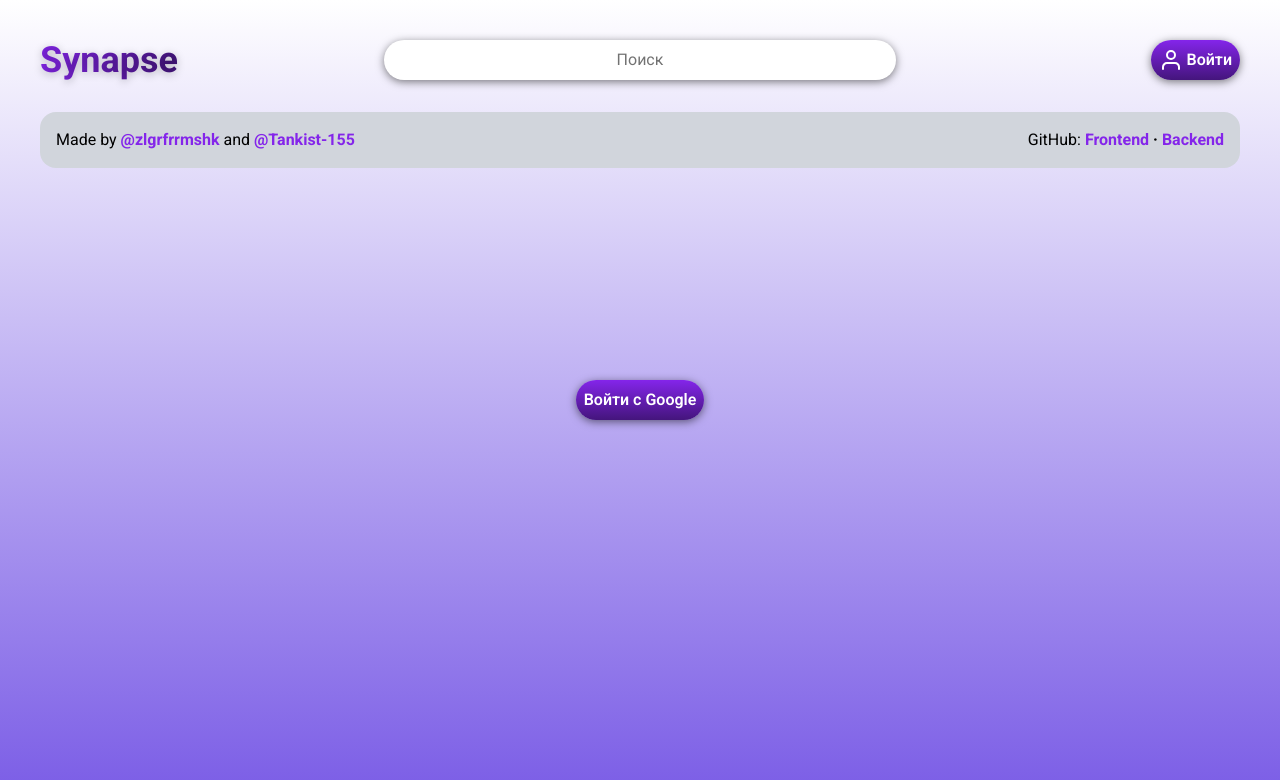
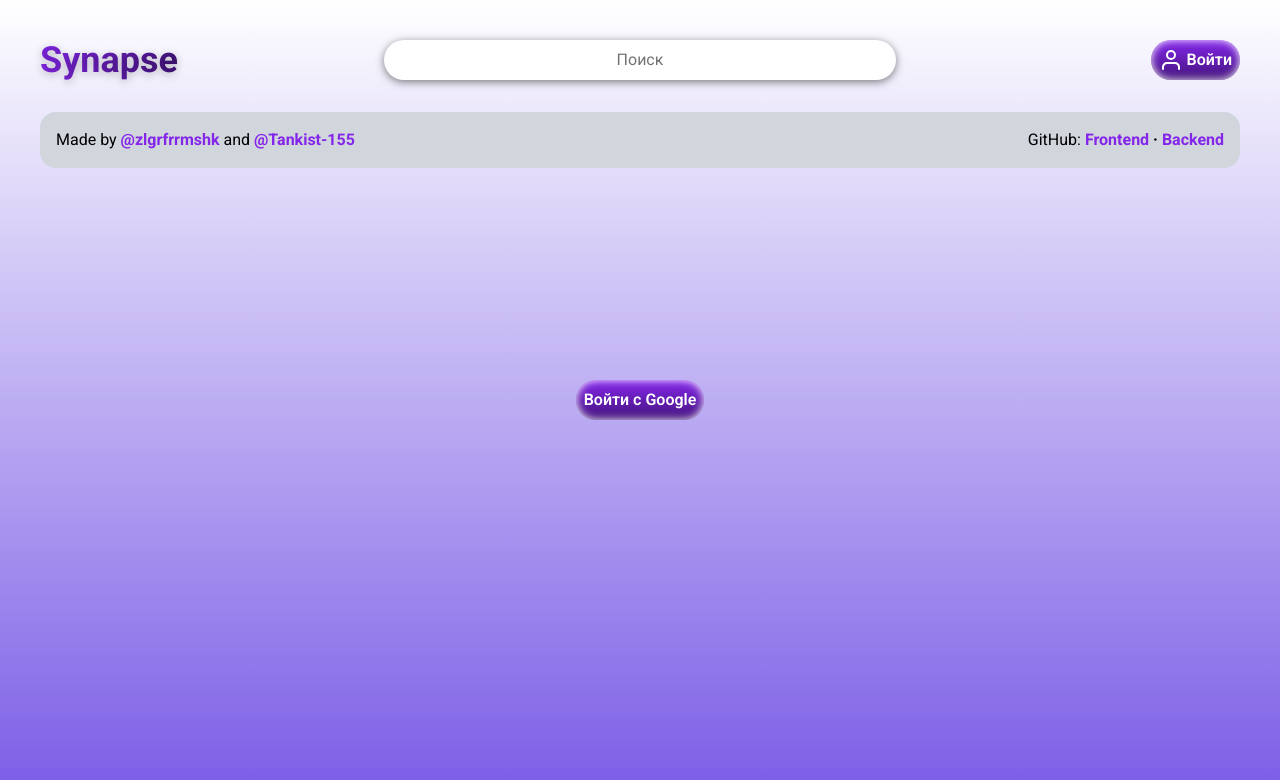
Before and after one commit to zlgrfrrmshk/synapse-frontend, a React (Vite) app: page /account in a window 1280 px wide. Shown: the top 780 px of the page. Built offline with nearby package versions, Linux system fonts and the light colour scheme; no server answers.

Commit message:
added shadow to button

```diff
--- a/src/components/Button.tsx
+++ b/src/components/Button.tsx
@@ -9,6 +9,7 @@ interface ChildProps {
 const Button: React.FC<ChildProps> = ({ text, icon, top }) => {
   return (
     <div
+      style={{ boxShadow: `inset 0px 0px 8px rgba(255, 255, 255, 1)`}}
       className={`nonselectable flex items-center justify-center back-gradient p-2 text-white rounded-full roboto-semibold cursor-pointer flex-row gap-1 ${top && "w-10 h-10"} ${!top && "anim"}`}
     >
       {icon == "plus" && (
```
